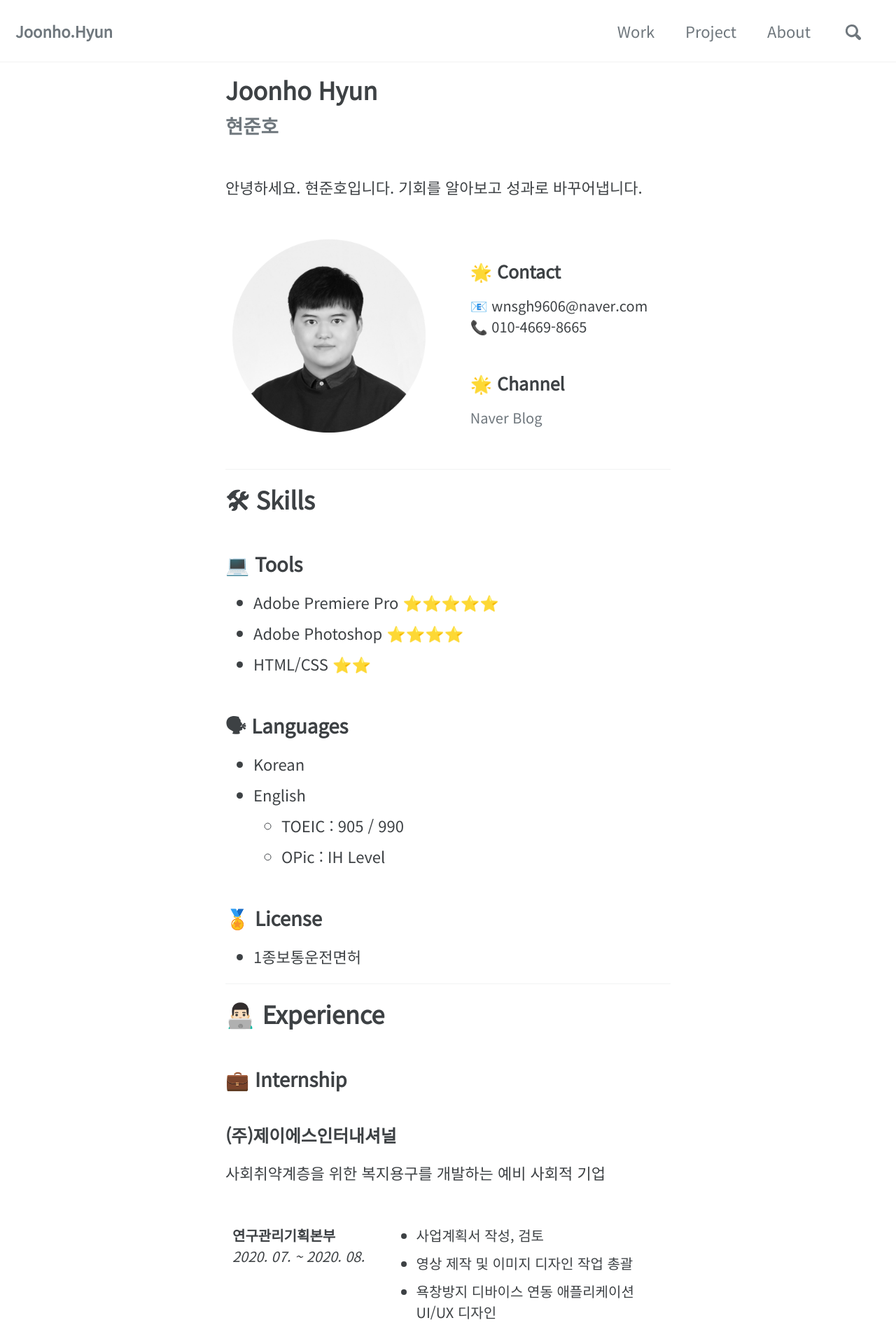
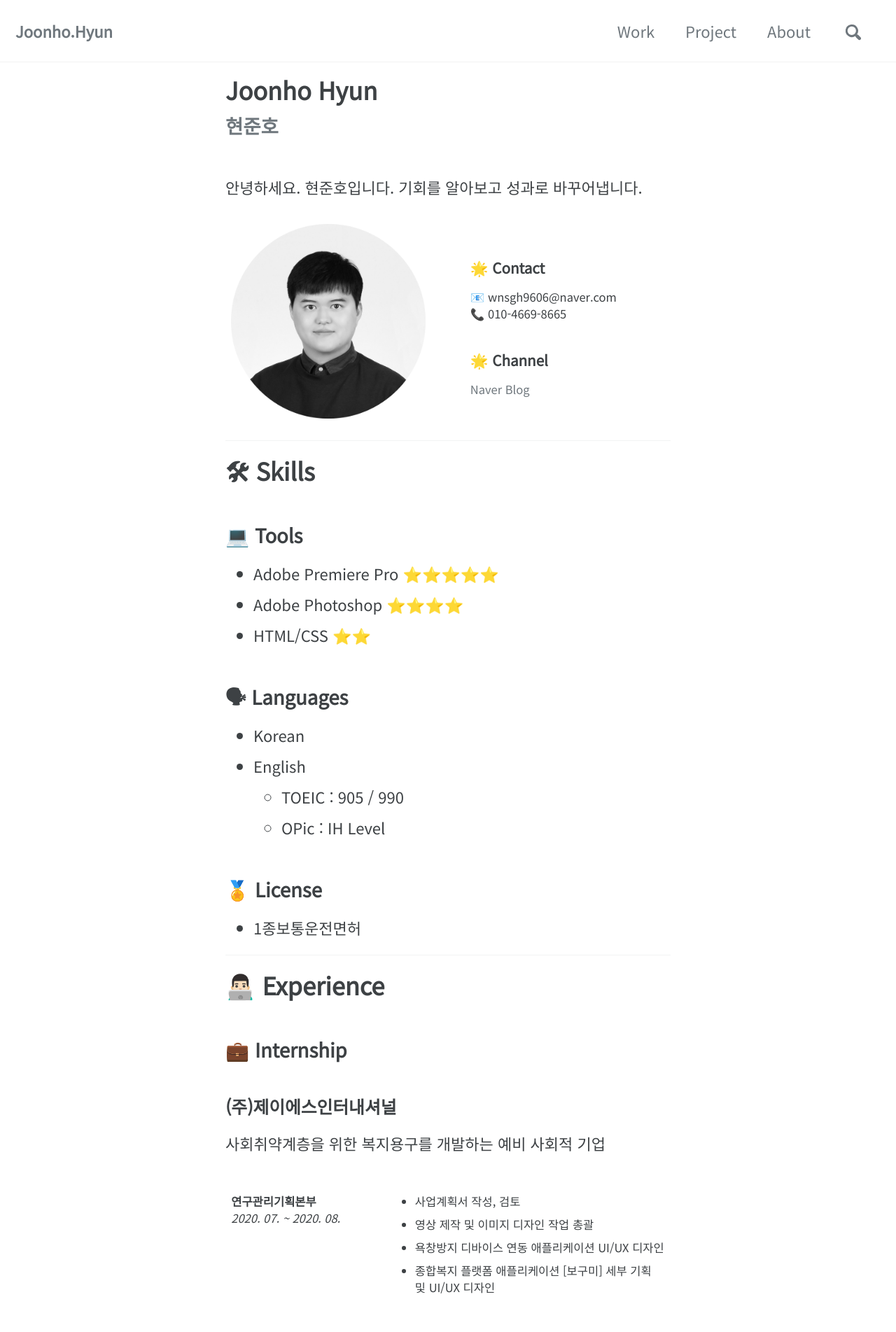
Before and after one commit to junoflow/junoflow.github.io, a Jekyll site: the page built from _pages/about.md, in a window 1280 px wide. Shown: the top 1903 px of the page at 70% size. Built offline with Jekyll 4.4.1, drawn with Linux system fonts in a browser that asks for light colours; cached includes are drawn as plain includes; nearby versions of some CDN libraries.

Commit message:
Update about.md

```diff
--- a/_pages/about.md
+++ b/_pages/about.md
@@ -9,7 +9,7 @@ main: true
 ---
 안녕하세요. 현준호입니다. 기회를 알아보고 성과로 바꾸어냅니다.
 
-<table style="font-size: 20px;">
+<table>
     <tr>
     <td style="width: 50%; border-bottom: 0; padding-right: 5%;">
 <img src="../../assets/image/profile.png" style="box-sizing: initial; width: 100%;  height:auto;">
@@ -58,7 +58,7 @@ main: true
 ### (주)제이에스인터내셔널
 
 사회취약계층을 위한 복지용구를 개발하는 예비 사회적 기업
-<table style="font-size: 20px;">
+<table>
     <tr>
     <td style="width: 35%; border-bottom: 0; vertical-align: top;">
     <div class="pull-left" markdown="1">
```
